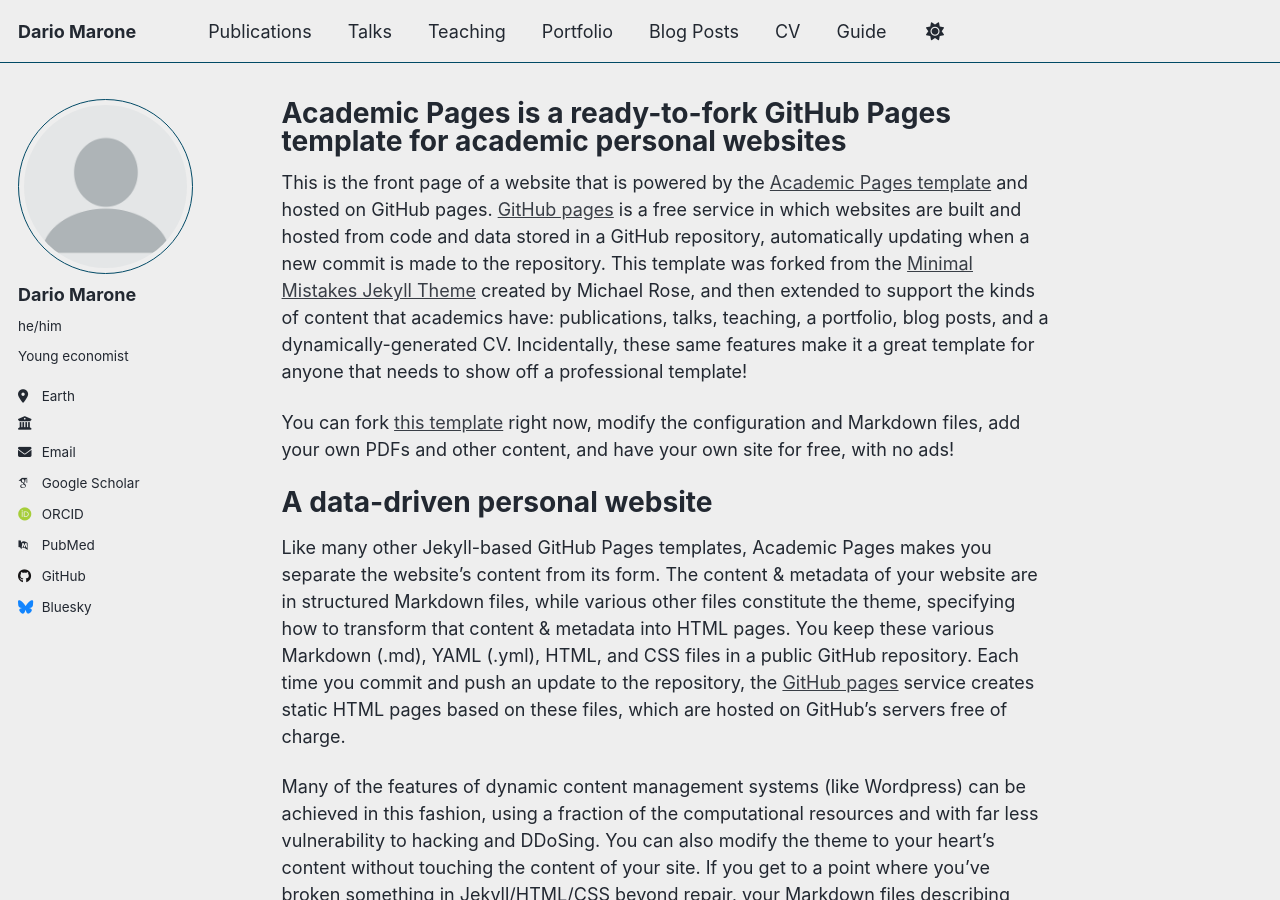
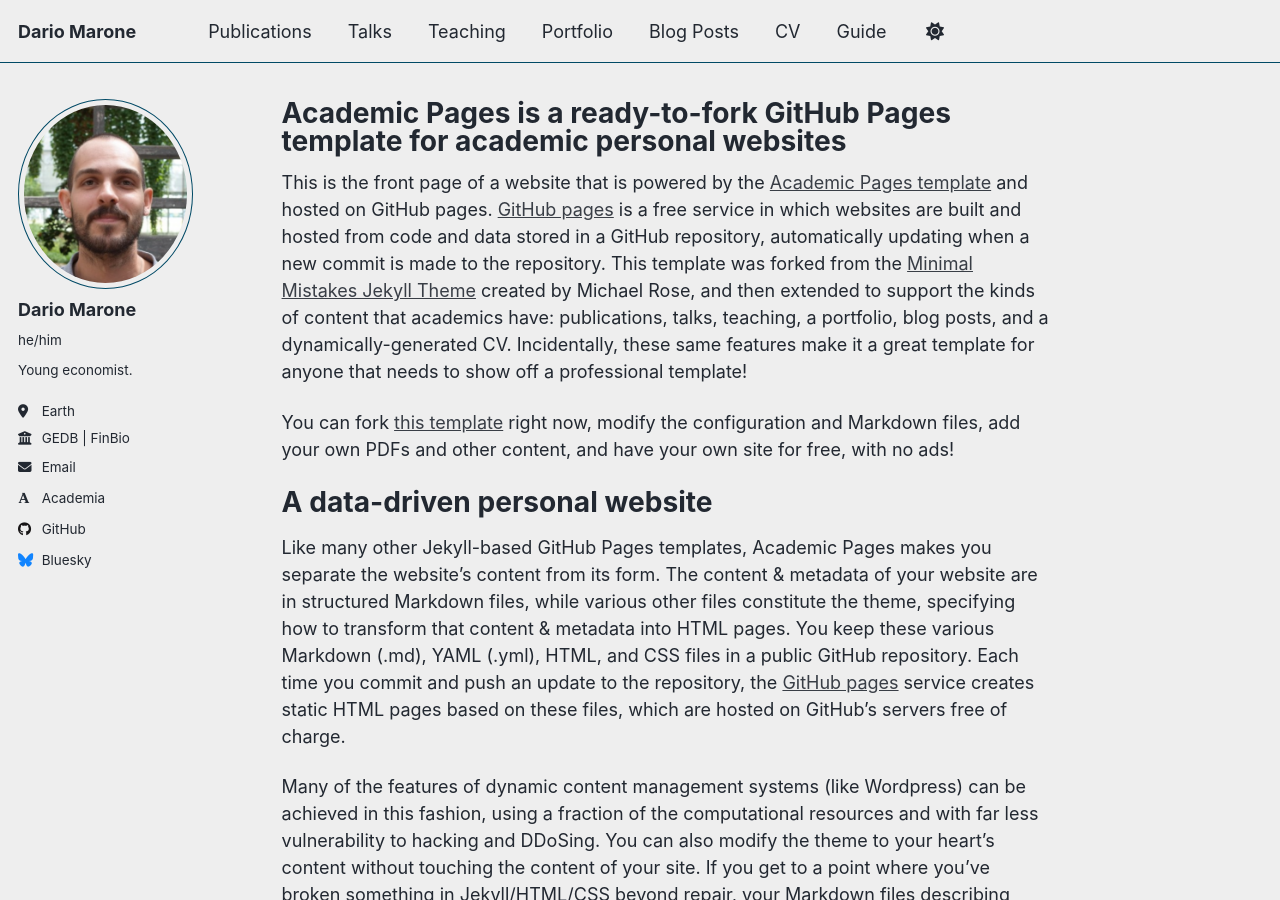
Before and after one commit to dismal-econ/dismal-econ.github.io, a Jekyll site: the page built from _pages/about.md, in a window 1280 px wide and 900 px high. Built offline with Jekyll 4.4.1, drawn with Linux system fonts in a browser that asks for light colours; some web fonts are replaced; a script that is not in the unit is left out.

Commit message:
Update author profile details in _config.yml

```diff
--- a/_config.yml
+++ b/_config.yml
@@ -23,26 +23,26 @@ repository               : "dismal-econ/dismal-econ.github.io"
 #               Additional customization can be done by editing /_includes/author-profile.html
 author:
   # Biographic information
-  avatar           : "profile.png"
+  avatar           : "Dario.png"
   name             : "Dario Marone"
   pronouns         : "he/him"
-  bio              : "Young economist"
+  bio              : "Young economist."
   location         : "Earth"
-  employer         : ""
+  employer         : "GEDB | FinBio"
   uri              : # URL
-  email            : ""
+  email            : "dario.marone@kva.se"
 
   # Academic websites
-  academia         : # URL
-  arxiv            : # URL - Update with the correct link to your profile
-  googlescholar    : "https://scholar.google.com/citations?user=PS_CX0AAAAAJ"
-  inspire-hep      : # URL
-  impactstory      : # URL
-  orcid            : "https://orcid.org/yourorcidurl"
-  semantic         : # URL
-  pubmed           : "https://www.ncbi.nlm.nih.gov/pubmed/?term=john+snow"
-  researchgate     : # URL
-  scopus           : # URL
+  academia         : "https://www.gedb.se/team/dario-marone"
+  # arxiv            : # URL - Update with the correct link to your profile
+  # googlescholar    : ""
+  # inspire-hep      : # URL
+  # impactstory      : # URL
+  # orcid            : ""
+  # semantic         : # URL
+  # pubmed           : ""
+  # researchgate     : # URL
+  # # scopus           : # URL
 
   # Repositories and software development
   bitbucket        : # Username - Update with your username on the site
```
